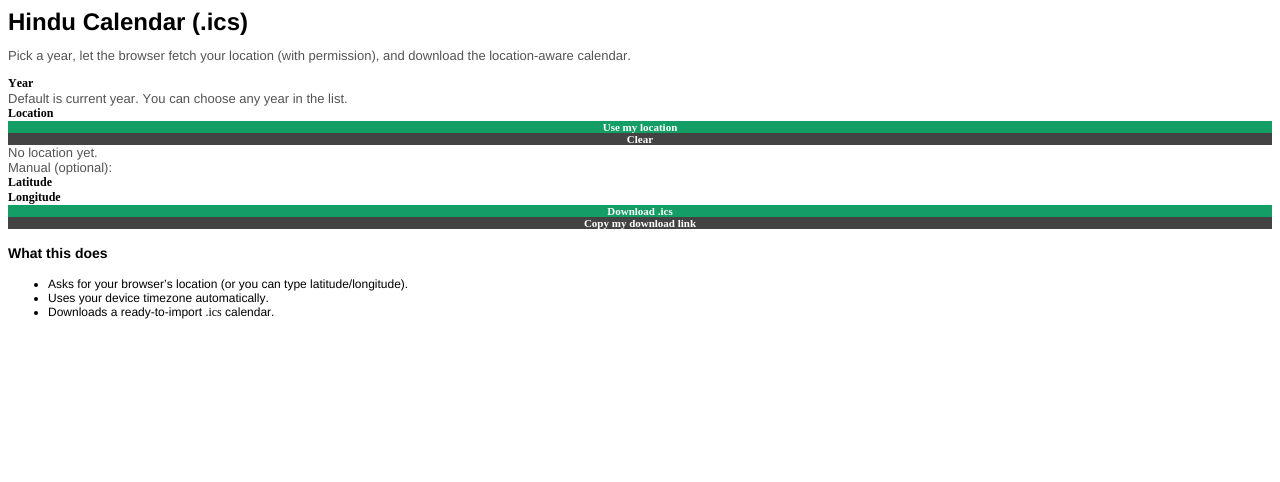
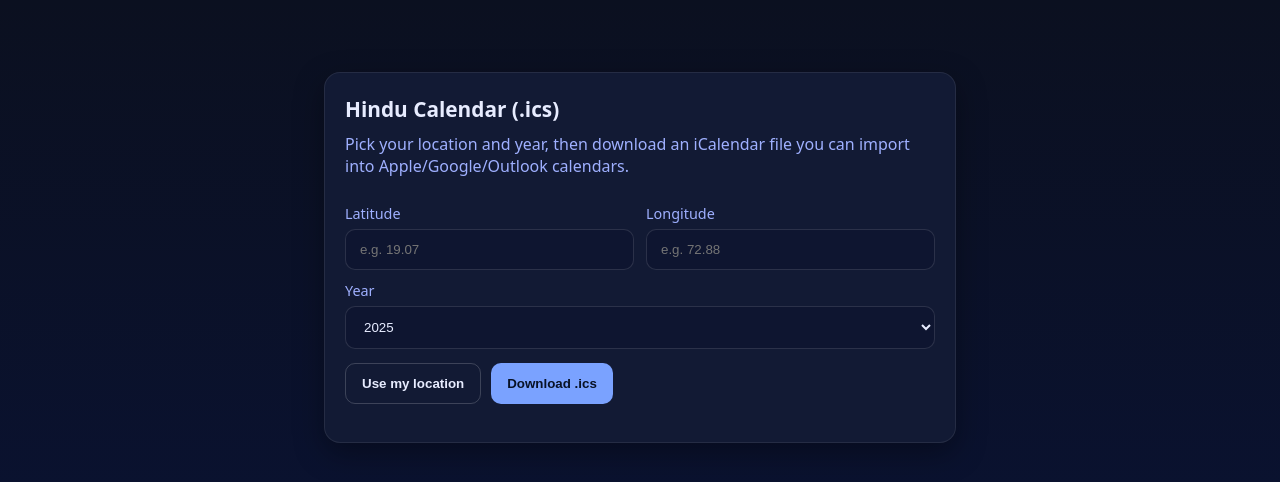
Before and after one commit to vrushali0007/hindu-calendar, a plain HTML site: page site/index.html in a window 1280 px wide. Drawn offline with Linux system fonts and the light colour scheme.

Commit message:
Landing page: modern UI (copy good file into deployed repo)

```diff
--- a/site/index.html
+++ b/site/index.html
@@ -1,45 +1,97 @@
-<!DOCTYPE html PUBLIC "-//W3C//DTD HTML 4.01//EN" "http://www.w3.org/TR/html4/strict.dtd">
-<html>
+<!doctype html>
+<html lang="en">
 <head>
-  <meta http-equiv="Content-Type" content="text/html; charset=utf-8">
-  <meta http-equiv="Content-Style-Type" content="text/css">
-  <title></title>
-  <meta name="Generator" content="Cocoa HTML Writer">
-  <meta name="CocoaVersion" content="2575.7">
-  <style type="text/css">
-    p.p2 {margin: 0.0px 0.0px 13.0px 0.0px; font: 13.0px 'Helvetica Neue'; color: #535353; -webkit-text-stroke: #535353}
-    p.p3 {margin: 0.0px 0.0px 0.0px 0.0px; font: 12.0px '.SF NS'; -webkit-text-stroke: #000000}
-    p.p4 {margin: 0.0px 0.0px 0.0px 0.0px; font: 13.0px 'Helvetica Neue'; color: #535353; -webkit-text-stroke: #535353}
-    p.p5 {margin: 0.0px 0.0px 0.0px 0.0px; text-align: center; font: 11.0px '.SF NS'; color: #ffffff; -webkit-text-stroke: #ffffff; background-color: #149d64}
-    p.p6 {margin: 0.0px 0.0px 0.0px 0.0px; text-align: center; font: 11.0px '.SF NS'; color: #ffffff; -webkit-text-stroke: #ffffff; background-color: #434343}
-    p.p7 {margin: 0.0px 0.0px 0.0px 0.0px; font: 13.0px 'Helvetica Neue'; color: #535353; -webkit-text-stroke: #535353; min-height: 16.0px}
-    li.li9 {margin: 0.0px 0.0px 0.0px 0.0px; font: 12.0px 'Helvetica Neue'; -webkit-text-stroke: #000000}
-    span.s1 {font-kerning: none}
-    span.s2 {-webkit-text-stroke: 0px #000000}
-    span.s3 {font: 12.0px '.AppleSystemUIFontMonospaced'; font-kerning: none}
-    ul.ul1 {list-style-type: disc}
+  <meta charset="utf-8">
+  <title>Hindu Calendar – Generate .ics</title>
+  <meta name="viewport" content="width=device-width,initial-scale=1">
+  <style>
+    :root { --bg:#0b1020; --card:#121a34; --text:#e7ecff; --muted:#9fb0ff; --accent:#7aa2ff; --accent2:#52d1b0; }
+    *{box-sizing:border-box} body{margin:0;font-family:system-ui,-apple-system,Segoe UI,Roboto,Helvetica,Arial,sans-serif;background:linear-gradient(180deg,#0b1020,#0a1230);}
+    .wrap{max-width:680px;margin:6vh auto;padding:24px}
+    .card{background:var(--card);border:1px solid rgba(255,255,255,.08);border-radius:16px;padding:22px 20px;box-shadow:0 10px 30px rgba(0,0,0,.35)}
+    h1{color:var(--text);font-size:1.3rem;margin:0 0 10px}
+    p{color:var(--muted);margin:.4rem 0 1rem}
+    label{display:block;color:var(--muted);font-size:.9rem;margin:.7rem 0 .35rem}
+    input,select{width:100%;padding:12px 14px;border-radius:10px;border:1px solid rgba(255,255,255,.12);background:#0e1530;color:var(--text);outline:none}
+    input:focus,select:focus{border-color:var(--accent)}
+    .row{display:grid;grid-template-columns:1fr 1fr;gap:12px}
+    .btns{display:flex;gap:10px;margin-top:14px;flex-wrap:wrap}
+    button,.link{cursor:pointer;border:none;padding:12px 16px;border-radius:10px;font-weight:600}
+    .primary{background:var(--accent);color:#081226}
+    .ghost{background:transparent;border:1px solid rgba(255,255,255,.18);color:var(--text)}
+    small{color:#8aa0ff}
+    .ok{color:var(--accent2)} .err{color:#f57a7a}
   </style>
 </head>
 <body>
-<h1 style="margin: 0.0px 0.0px 12.0px 0.0px; font: 24.0px 'Helvetica Neue'; -webkit-text-stroke: #000000"><span class="s1"><b>Hindu Calendar (.ics)</b></span></h1>
-<p class="p2"><span class="s1">Pick a year, let the browser fetch your location (with permission), and download the location-aware calendar.</span></p>
-<p class="p3"><span class="s1"><b>Year</b></span></p>
-<p class="p4"><span class="s1">Default is current year. You can choose any year in the list.</span></p>
-<p class="p3"><span class="s1"><b>Location</b></span></p>
-<p class="p5"><span class="s1"><b>Use my location</b></span></p>
-<p class="p6"><span class="s1"><b>Clear</b></span></p>
-<p class="p4"><span class="s1">No location yet.</span></p>
-<p class="p4"><span class="s1">Manual (optional):</span></p>
-<p class="p3"><span class="s1"><b>Latitude</b></span></p>
-<p class="p3"><span class="s1"><b>Longitude</b></span></p>
-<p class="p5"><span class="s1"><b>Download .ics</b></span></p>
-<p class="p6"><span class="s1"><b>Copy my download link</b></span></p>
-<p class="p7"><span class="s1"></span><br></p>
-<h3 style="margin: 0.0px 0.0px 14.0px 0.0px; font: 14.0px 'Helvetica Neue'; -webkit-text-stroke: #000000"><span class="s1"><b>What this does</b></span></h3>
-<ul class="ul1">
-  <li class="li9"><span class="s2"></span><span class="s1">Asks for your browser’s location (or you can type latitude/longitude).</span></li>
-  <li class="li9"><span class="s2"></span><span class="s1">Uses your device timezone automatically.</span></li>
-  <li class="li9"><span class="s2"></span><span class="s1">Downloads a ready-to-import </span><span class="s3">.ics</span><span class="s1"> calendar.</span></li>
-</ul>
+  <div class="wrap">
+    <div class="card">
+      <h1>Hindu Calendar (.ics)</h1>
+      <p>Pick your location and year, then download an iCalendar file you can import into Apple/Google/Outlook calendars.</p>
+
+      <div class="row">
+        <div>
+          <label>Latitude</label>
+          <input id="lat" type="number" step="0.0001" placeholder="e.g. 19.07">
+        </div>
+        <div>
+          <label>Longitude</label>
+          <input id="lon" type="number" step="0.0001" placeholder="e.g. 72.88">
+        </div>
+      </div>
+
+      <label>Year</label>
+      <select id="year"></select>
+
+      <div class="btns">
+        <button class="ghost" id="useLoc">Use my location</button>
+        <button class="primary" id="download">Download .ics</button>
+      </div>
+      <p id="msg"><small></small></p>
+    </div>
+  </div>
+
+<script>
+(function init(){
+  // Year dropdown: current year ± 2
+  const ysel = document.getElementById('year');
+  const now = new Date().getFullYear();
+  for (let y = now-2; y <= now+2; y++){
+    const opt = document.createElement('option');
+    opt.value = String(y); opt.textContent = String(y);
+    if (y === now) opt.selected = true;
+    ysel.appendChild(opt);
+  }
+
+  function setMsg(t, cls){ const el = document.querySelector('#msg small'); el.textContent=t; el.className=cls||''; }
+
+  document.getElementById('useLoc').addEventListener('click', () => {
+    if (!navigator.geolocation) { setMsg('Geolocation not supported.', 'err'); return; }
+    setMsg('Requesting location…');
+    navigator.geolocation.getCurrentPosition(
+      (pos) => {
+        document.getElementById('lat').value = pos.coords.latitude.toFixed(4);
+        document.getElementById('lon').value = pos.coords.longitude.toFixed(4);
+        setMsg('Location filled ✔', 'ok');
+      },
+      (err) => {
+        setMsg('Could not get location: ' + (err && err.message ? err.message : 'denied'), 'err');
+      },
+      { enableHighAccuracy:true, timeout:10000, maximumAge:0 }
+    );
+  });
+
+  document.getElementById('download').addEventListener('click', () => {
+    const lat = document.getElementById('lat').value.trim();
+    const lon = document.getElementById('lon').value.trim();
+    const year = document.getElementById('year').value;
+    if (!lat || !lon){ setMsg('Please enter latitude and longitude (or use “Use my location”).', 'err'); return; }
+    const tz = Intl.DateTimeFormat().resolvedOptions().timeZone || '';
+    const url = `/ics?lat=${encodeURIComponent(lat)}&lon=${encodeURIComponent(lon)}&year=${encodeURIComponent(year)}&viewer_tz=${encodeURIComponent(tz)}`;
+    setMsg('Preparing your file…');
+    window.location.href = url; // triggers browser download
+  });
+})();
+</script>
 </body>
 </html>
```
